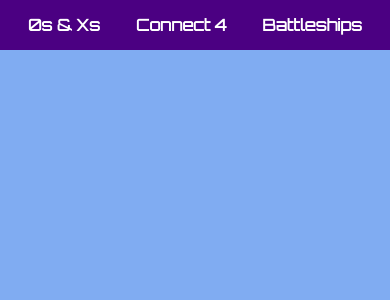
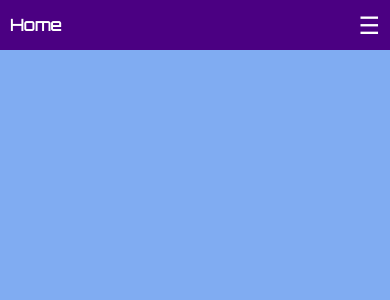
Before and after one commit to KateHoward10/noughts-and-crosses, a React (Create React App) app: page / in a window 390 px wide. Shown: the top 300 px of the page. Built offline with nearby package versions, Linux system fonts and the light colour scheme.

Commit message:
Add mobile menu

```diff
--- a/src/components/Nav/index.js
+++ b/src/components/Nav/index.js
@@ -1,10 +1,15 @@
-import React, { Component } from 'react';
-import { NavBar, Link } from './styles';
+import React, { useState } from 'react';
+import { NavBar, SmallMenu, LinkContainer, Link, MenuIcon } from './styles';
 
-class Nav extends Component {
-  render() {
-    return (
-      <NavBar>
+function Nav() {
+  const [isOpen, toggleOpen] = useState(false);
+  return (
+    <NavBar>
+      <SmallMenu>
+        <Link to="/games-with-lines">Home</Link>
+        <MenuIcon onClick={() => toggleOpen(!isOpen)}>{isOpen ? '✕' : '☰'}</MenuIcon>
+      </SmallMenu>
+      <LinkContainer isOpen={isOpen} >
         <Link to="/noughts&crosses">
           0s & Xs
         </Link>
@@ -14,9 +19,9 @@ class Nav extends Component {
         <Link to="/battleships">
           Battleships
         </Link>
-      </NavBar>
-    );
-  }
+      </LinkContainer>
+    </NavBar>
+  );
 }
 
 export default Nav;
--- a/src/components/Nav/styles.js
+++ b/src/components/Nav/styles.js
@@ -1,9 +1,13 @@
 import styled from 'styled-components';
 import { NavLink } from 'react-router-dom';
 
+export const NavBar = styled.nav`
+  background-color: indigo;
+`;
+
 export const Link = styled(NavLink)`
   font-weight: bold;
-  color: white;
+  color: #fff;
   text-decoration: none;
   margin: 5px;
   @media screen and (min-width: 800px) {
@@ -11,15 +15,32 @@ export const Link = styled(NavLink)`
   }
 `;
 
-export const NavBar = styled.nav`
-  background-color: indigo;
-  display: flex;
-  flex-direction: row;
+export const LinkContainer = styled.div(({ isOpen }) =>`
+  display: ${isOpen ? 'flex' : 'none'};
+  height: 100%;
+  flex-direction: column;
   align-items: center;
   justify-content: space-around;
   padding: 10px;
   @media screen and (min-width: 800px) {
-    flex-direction: column;
+    display: flex;
   }
+`);
 
+export const SmallMenu = styled.div`
+  display: flex;
+  flex-direction: row;
+  align-items: center;
+  justify-content: space-between;
+  padding: 5px;
+  @media screen and (min-width: 800px) {
+    display: none;
+  }
 `;
+
+export const MenuIcon = styled.div`
+  color: #fff;
+  font-size: 24px;
+  cursor: pointer;
+  margin: 5px;
+`;
```
